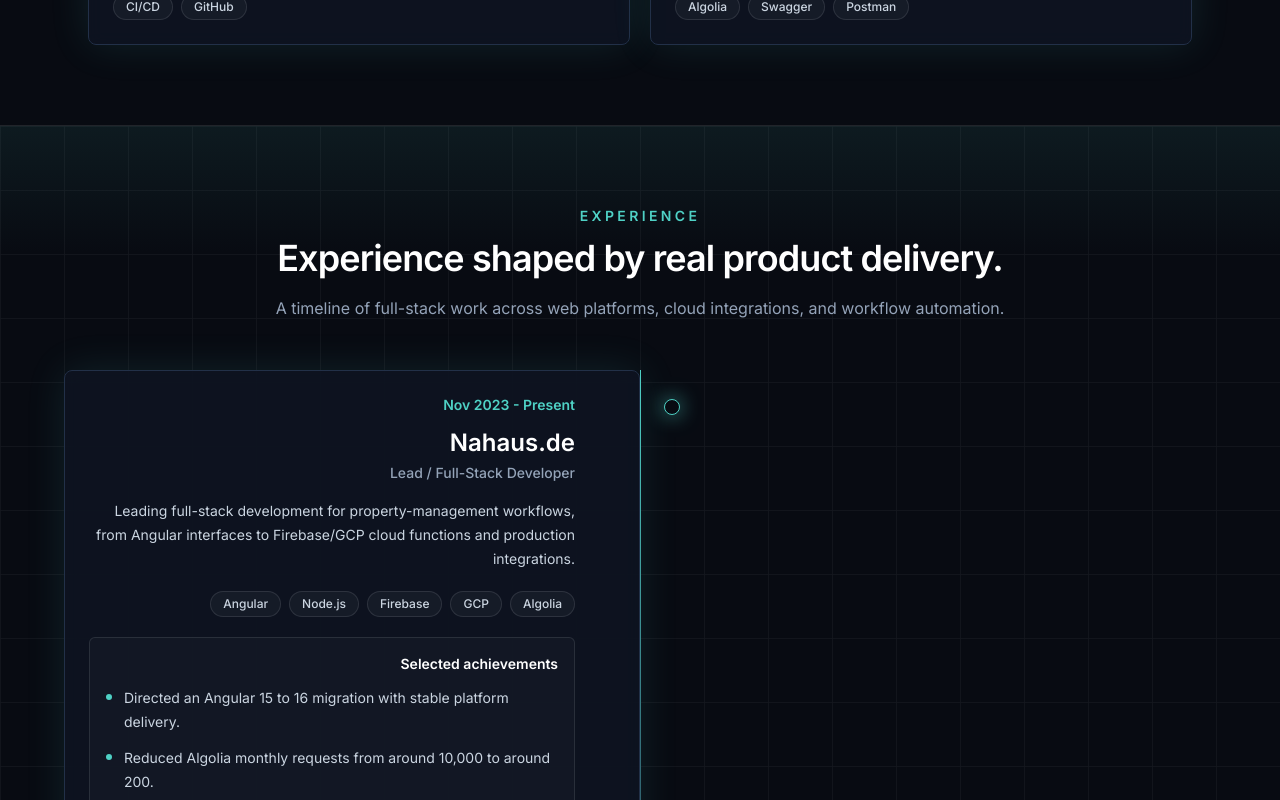
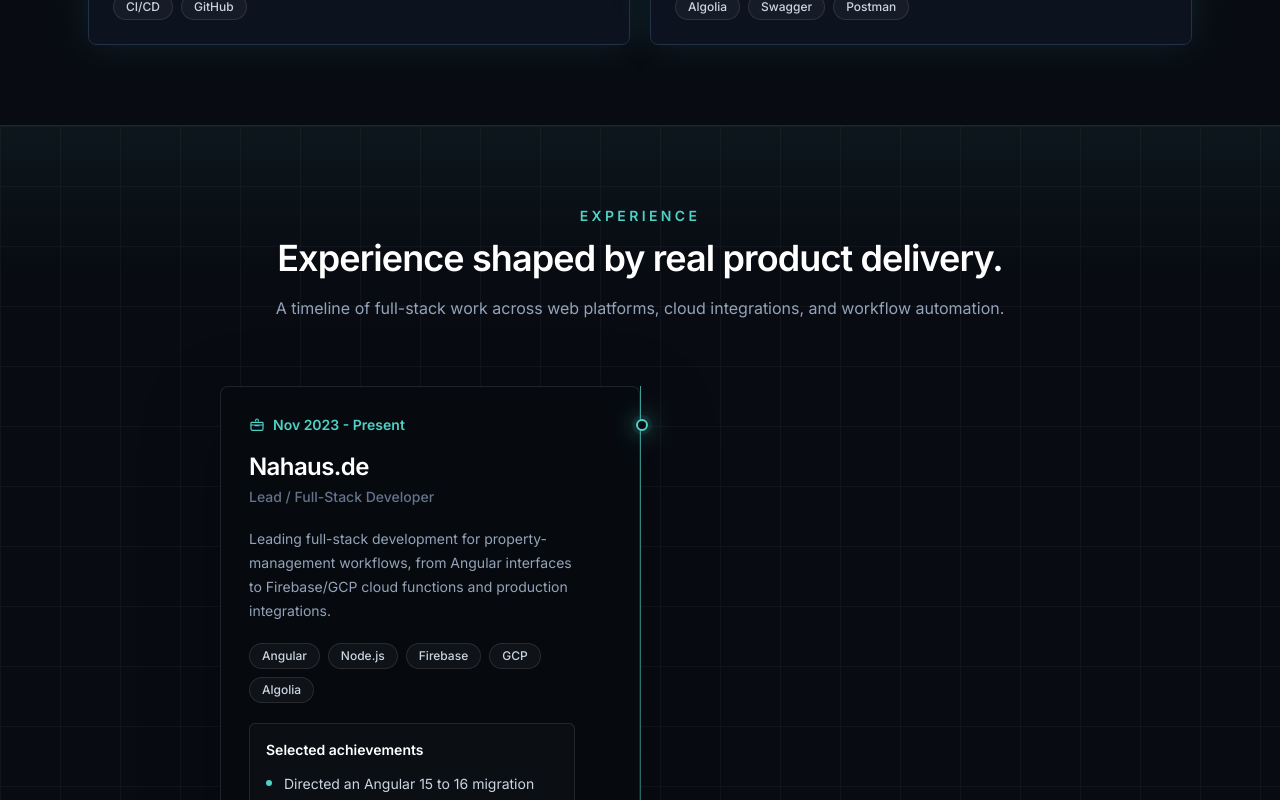
Before and after one commit to rambarada/portfolio-website, a Next.js app: page / in a window 1280 px wide. Shown: the part 2080-2880 px from the top of the page. Built offline with nearby package versions, Linux system fonts and the light colour scheme.

Commit message:
style: refine experience timeline layout and alignment

```diff
--- a/components/sections/ExperienceTimeline.tsx
+++ b/components/sections/ExperienceTimeline.tsx
@@ -4,6 +4,26 @@
 import type { Experience } from "@/data/portfolio";
 import { experiences } from "@/data/portfolio";
 import { Tag } from "@/components/ui";
+
+function BriefcaseIcon() {
+  return (
+    <svg
+      aria-hidden="true"
+      viewBox="0 0 24 24"
+      className="h-4 w-4"
+      fill="none"
+      stroke="currentColor"
+      strokeWidth="1.8"
+      strokeLinecap="round"
+      strokeLinejoin="round"
+    >
+      <path d="M10 6V5a2 2 0 0 1 2-2h0a2 2 0 0 1 2 2v1" />
+      <path d="M4 8h16a1 1 0 0 1 1 1v9a2 2 0 0 1-2 2H5a2 2 0 0 1-2-2V9a1 1 0 0 1 1-1Z" />
+      <path d="M9 13h6" />
+      <path d="M3 12h18" />
+    </svg>
+  );
+}
 
 function ExperienceCard({
   item,
@@ -16,28 +36,28 @@
   expanded: boolean;
   onToggle: () => void;
 }) {
-  const side = index % 2 === 0 ? "lg:pr-16 lg:text-right" : "lg:col-start-2 lg:pl-16";
-  const alignTags = index % 2 === 0 ? "lg:justify-end" : "";
-  const dotPosition =
-    index % 2 === 0
-      ? "-left-[2.85rem] lg:left-auto lg:right-[-2.55rem]"
-      : "-left-[2.85rem] lg:left-[-2.55rem]";
+  const isLeft = index % 2 === 0;
+  const placement = isLeft ? "lg:justify-self-end lg:pr-16" : "lg:col-start-2 lg:pl-16";
+  const dotPlacement = isLeft ? "lg:right-[-0.55rem]" : "lg:left-[-0.55rem]";
 
   return (
-    <article className={`relative lg:grid lg:grid-cols-2 ${index > 0 ? "mt-8 lg:mt-0" : ""}`}>
+    <article className={`relative lg:grid lg:grid-cols-2 ${index > 0 ? "mt-10 lg:mt-12" : ""}`}>
       <div
-        className={`group relative ml-10 rounded-lg border border-line bg-panel/75 p-5 shadow-glow backdrop-blur transition duration-300 hover:-translate-y-1 hover:border-accent/70 hover:bg-panel sm:p-6 lg:ml-0 ${side}`}
+        className={`group relative ml-9 w-full max-w-[420px] rounded-lg border border-white/10 bg-[#070a10]/90 p-6 text-left shadow-[0_24px_80px_rgba(0,0,0,.28)] backdrop-blur transition duration-300 hover:-translate-y-1 hover:border-accent/55 hover:shadow-[0_24px_90px_rgba(79,209,197,.09)] sm:p-7 lg:ml-0 ${placement}`}
       >
         <div
-          className={`absolute top-7 h-4 w-4 rounded-full border border-accent bg-ink shadow-[0_0_20px_rgba(79,209,197,.75)] ${dotPosition}`}
+          className={`absolute -left-[2.45rem] top-8 z-10 h-3 w-3 rounded-full border-2 border-accent bg-ink shadow-[0_0_0_4px_rgba(79,209,197,.08),0_0_22px_rgba(79,209,197,.9)] lg:left-auto ${dotPlacement}`}
         />
 
-        <p className="text-sm font-semibold text-accent">{item.period}</p>
-        <h3 className="mt-3 text-2xl font-semibold text-white">{item.company}</h3>
-        <p className="mt-1 text-sm font-medium text-slate-400">{item.role}</p>
-        <p className="mt-4 text-sm leading-6 text-slate-300">{item.summary}</p>
+        <div className="flex items-center gap-2 text-sm font-semibold text-accent">
+          <BriefcaseIcon />
+          <span>{item.period}</span>
+        </div>
+        <h3 className="mt-4 text-2xl font-semibold tracking-tight text-white">{item.company}</h3>
+        <p className="mt-1 text-sm font-medium text-slate-500">{item.role}</p>
+        <p className="mt-5 text-sm leading-6 text-slate-400">{item.summary}</p>
 
-        <div className={`mt-5 flex flex-wrap gap-2 ${alignTags}`}>
+        <div className="mt-5 flex flex-wrap gap-2">
           {item.stack.slice(0, 5).map((tech) => (
             <Tag key={tech}>{tech}</Tag>
           ))}
@@ -53,7 +73,7 @@
               <p className="mb-3 text-sm font-semibold text-white">Selected achievements</p>
               <ul className="space-y-3 text-sm leading-6 text-slate-300">
                 {item.achievements.map((achievement) => (
-                  <li key={achievement} className="flex gap-3 lg:text-left">
+                  <li key={achievement} className="flex gap-3">
                     <span className="mt-2 h-1.5 w-1.5 shrink-0 rounded-full bg-accent" />
                     <span>{achievement}</span>
                   </li>
@@ -84,11 +104,11 @@
       id="experience"
       className="relative overflow-hidden border-y border-white/10 bg-ink px-6 py-16 sm:py-20"
     >
-      <div className="pointer-events-none absolute inset-0 opacity-[0.05] [background-image:linear-gradient(rgba(255,255,255,.8)_1px,transparent_1px),linear-gradient(90deg,rgba(255,255,255,.8)_1px,transparent_1px)] [background-size:64px_64px]" />
-      <div className="pointer-events-none absolute inset-x-0 top-0 h-32 bg-gradient-to-b from-accent/[0.08] to-transparent" />
+      <div className="pointer-events-none absolute inset-0 opacity-[0.045] [background-image:linear-gradient(rgba(255,255,255,.8)_1px,transparent_1px),linear-gradient(90deg,rgba(255,255,255,.8)_1px,transparent_1px)] [background-size:60px_60px]" />
+      <div className="pointer-events-none absolute inset-x-0 top-0 h-36 bg-gradient-to-b from-accent/[0.06] to-transparent" />
 
       <div className="relative mx-auto max-w-6xl scroll-mt-24">
-        <div className="mx-auto mb-12 max-w-3xl text-center">
+        <div className="mx-auto mb-16 max-w-3xl text-center">
           <p className="mb-3 text-sm font-semibold uppercase tracking-[0.24em] text-accent">
             Experience
           </p>
@@ -102,7 +122,7 @@
         </div>
 
         <div className="relative">
-          <div className="absolute left-2 top-0 h-full w-px bg-gradient-to-b from-accent via-line to-transparent lg:left-1/2" />
+          <div className="absolute left-2 top-0 h-full w-px bg-gradient-to-b from-accent/80 via-accent/35 to-transparent lg:left-1/2" />
           <div className="space-y-10 lg:space-y-0">
             {experiences.map((item, index) => (
               <ExperienceCard
```
